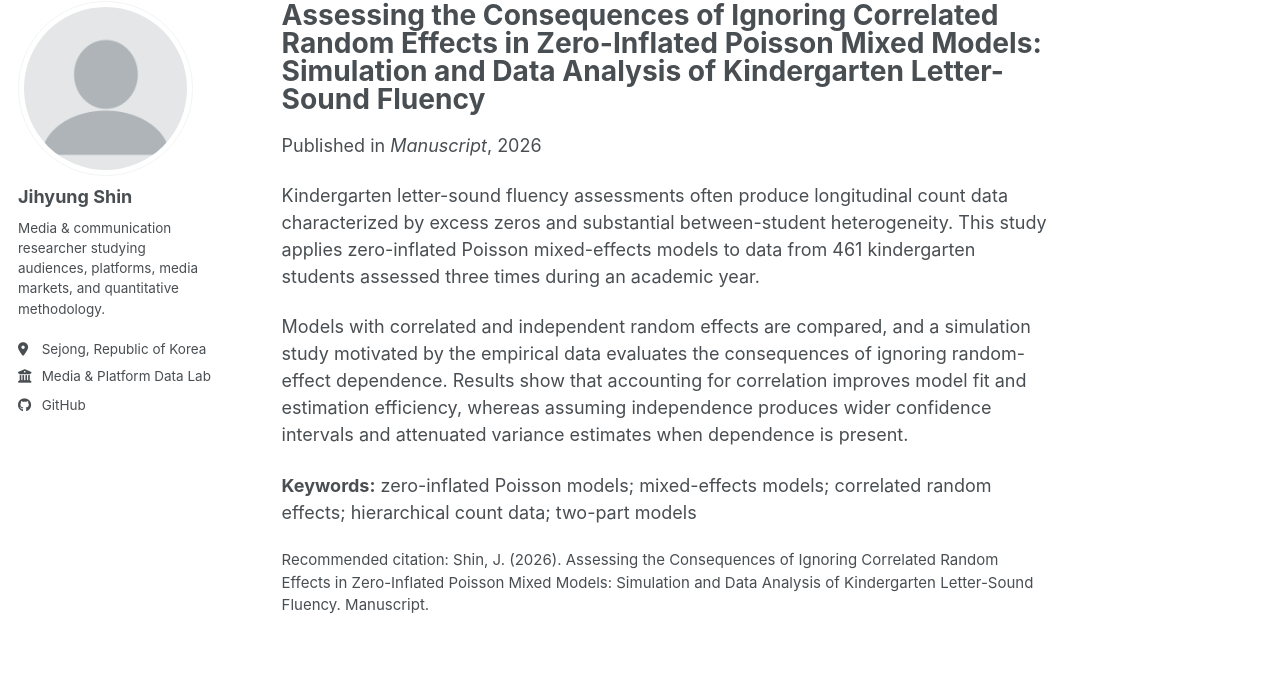
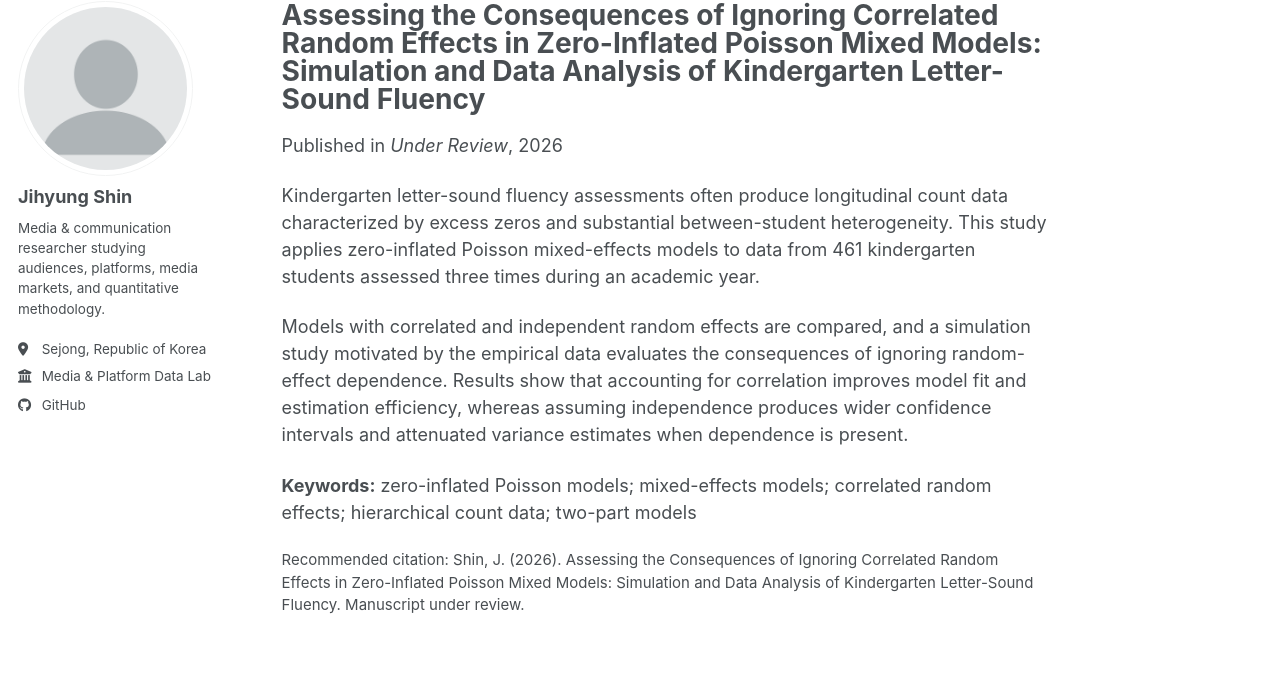
Before and after one commit to jshin4420/lab, a Jekyll site: the page built from _publications/2026-correlated-random-effects-zip.md, in a window 1280 px wide and 1210 px high. Shown: the part 98-795 px from the top of the window. Built offline with Jekyll 4.4.1, drawn with Linux system fonts in a browser that asks for light colours; a style sheet for code colours, icons or effects is not loaded.

Commit message:
Mark manuscript as under review

```diff
--- a/_publications/2026-correlated-random-effects-zip.md
+++ b/_publications/2026-correlated-random-effects-zip.md
@@ -5,9 +5,9 @@ category: manuscripts
 permalink: /publication/correlated-random-effects-zero-inflated-poisson
 date: 2026-01-01
 author: "Jihyung Shin"
-venue: "Manuscript"
+venue: "Under Review"
 excerpt: "Simulation and empirical evidence on the consequences of ignoring correlated random effects in zero-inflated longitudinal count models."
-citation: "Shin, J. (2026). Assessing the Consequences of Ignoring Correlated Random Effects in Zero-Inflated Poisson Mixed Models: Simulation and Data Analysis of Kindergarten Letter-Sound Fluency. Manuscript."
+citation: "Shin, J. (2026). Assessing the Consequences of Ignoring Correlated Random Effects in Zero-Inflated Poisson Mixed Models: Simulation and Data Analysis of Kindergarten Letter-Sound Fluency. Manuscript under review."
 ---
 
 Kindergarten letter-sound fluency assessments often produce longitudinal count data characterized by excess zeros and substantial between-student heterogeneity. This study applies zero-inflated Poisson mixed-effects models to data from 461 kindergarten students assessed three times during an academic year.
```
